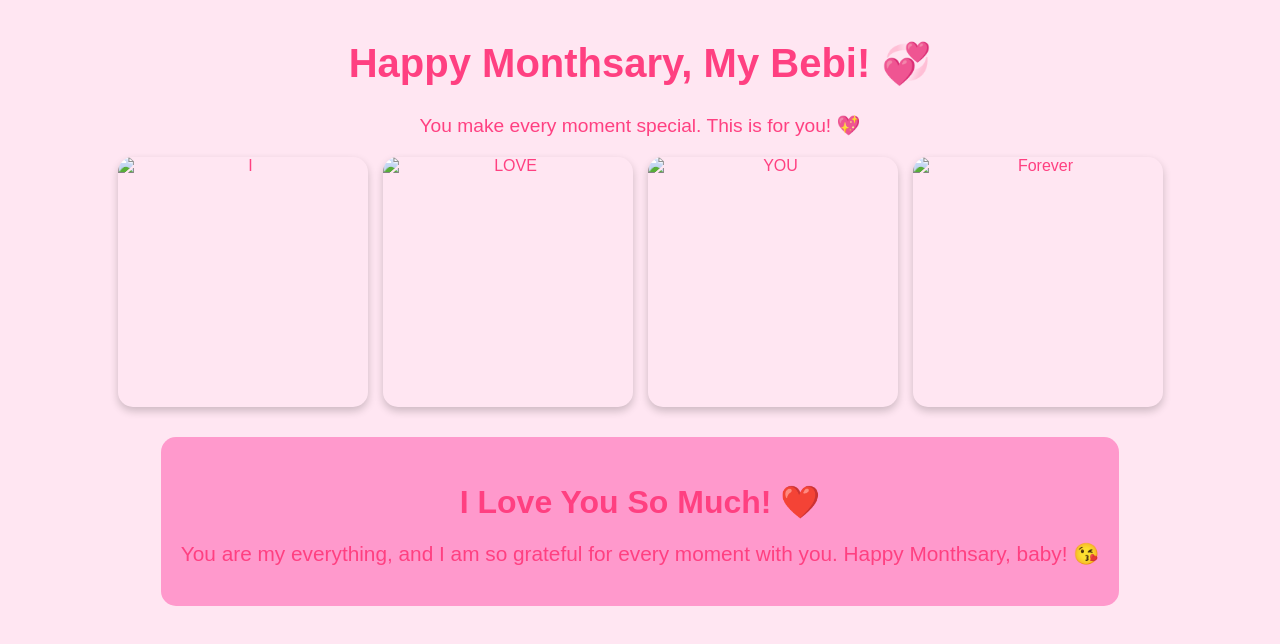
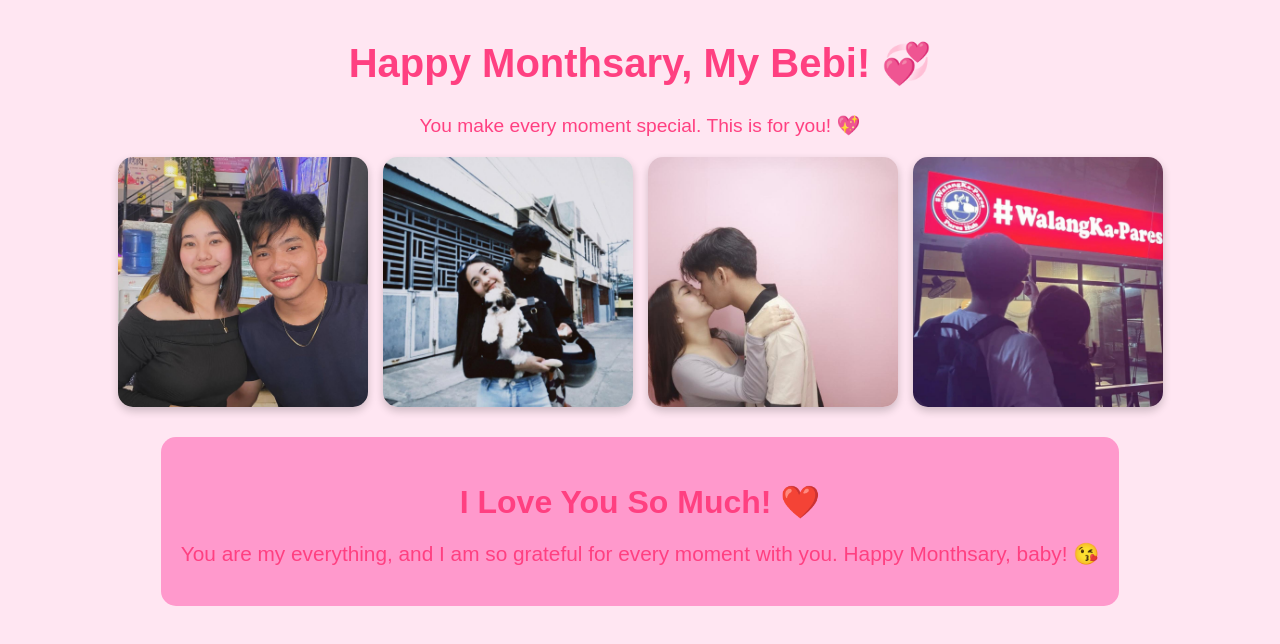
Before and after one commit to Art292007/my-world, a plain HTML site: page index.html in a window 1280 px wide. Drawn offline with Linux system fonts and the light colour scheme.

Commit message:
Update index.html

```diff
--- a/index.html
+++ b/index.html
@@ -12,10 +12,10 @@
         <p>You make every moment special. This is for you! 💖</p>
 
         <div class="gallery">
-            <img src="pics/483963748_2385539818473774_551712067198010543_n.jpg" alt="I">
-            <img src="pics/484484553_990387726523072_6976295328631476606_n.jpg" alt="LOVE">
-            <img src="pics/485084877_1198597661827293_8970372851166089639_n.jpg" alt="YOU">
-            <img src="pics/485087972_634318599348906_1552060578217598544_n.jpg" alt="Forever">
+            <img src="https://github.com/Art292007/my-world/blob/main/485087972_634318599348906_1552060578217598544_n.jpg?raw=true" alt="I">
+            <img src="https://github.com/Art292007/my-world/blob/main/485084877_1198597661827293_8970372851166089639_n.jpg?raw=true" alt="LOVE">
+            <img src="https://github.com/Art292007/my-world/blob/main/484484553_990387726523072_6976295328631476606_n.jpg?raw=true" alt="YOU">
+            <img src="https://github.com/Art292007/my-world/blob/main/483963748_2385539818473774_551712067198010543_n.jpg?raw=true" alt="Forever">
         </div>
 
         <div class="message">
```
